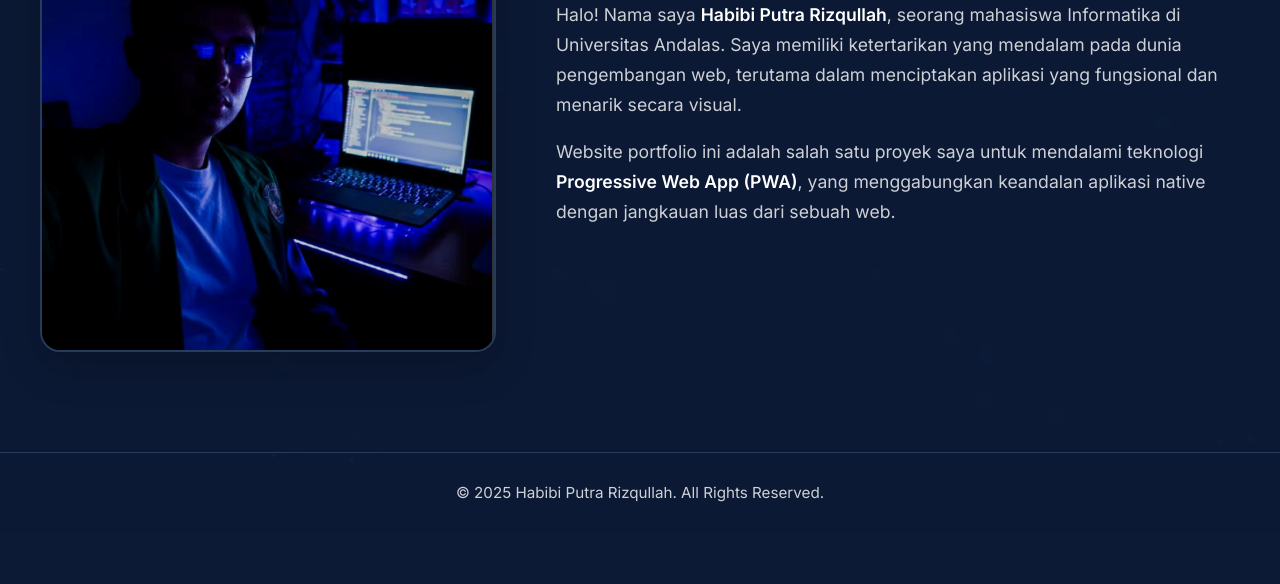
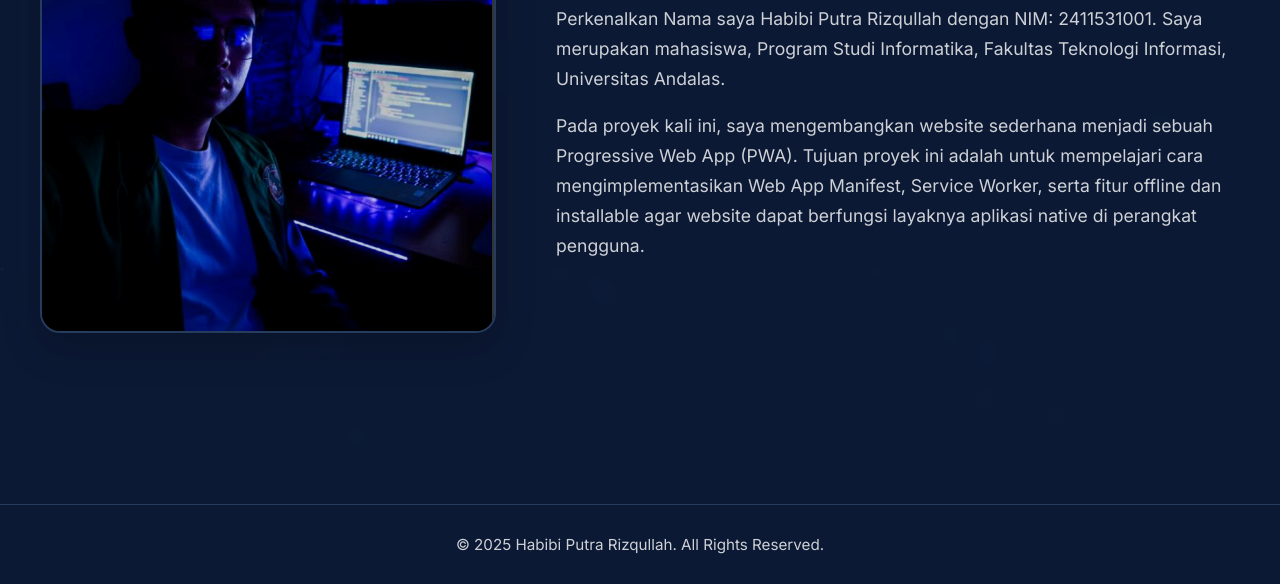
Before and after one commit to habibiputrar/2411531001_Tugas_DesainWeb, a plain HTML site: page about.html in a window 1280 px wide. Shown: the part 296-880 px from the top of the page. Before the commit the page ends 828 px from the top, so only its background shows below. Drawn offline with Linux system fonts and the light colour scheme.

Commit message:
Update about.html

```diff
--- a/about.html
+++ b/about.html
@@ -39,20 +39,20 @@
     </nav>
 
     <main>
-        <section id="about" class="section-padding">
+        <section id="about" class="section-padding" style="min-height: 100vh; display: flex; align-items: center;">
             <div class="container">
-                <h2 class="section-title">Tentang Saya</h2>
                 <div class="about-grid">
                     <div class="about-image-container">
-                        <img src="Aboutme.jpg" alt="Foto Habibi Putra Rizqullah"
-                             onerror="this.style.display='none'; this.parentElement.innerHTML='<div style=\'display:flex;align-items:center;justify-content:center;height:100%;color:rgba(255,255,255,0.7);font-weight:600;background:var(--card-bg);\'>📷 Foto</div>'">
+                        <img src="Aboutme.jpg" alt="Habibi Putra Rizqullah"
+                             onerror="this.style.display='none'; this.parentElement.innerHTML='<div style=\'display:flex;align-items:center;justify-content:center;height:200px;color:rgba(255,255,255,0.7);font-weight:600;\'>📷 About Me</div>'">
                     </div>
                     <div class="about-text-content">
+                        <h2 class="section-title">Tentang Saya</h2>
                         <p>
-                            Halo! Nama saya <strong>Habibi Putra Rizqullah</strong>, seorang mahasiswa Informatika di Universitas Andalas. Saya memiliki ketertarikan yang mendalam pada dunia pengembangan web, terutama dalam menciptakan aplikasi yang fungsional dan menarik secara visual.
+                           Perkenalkan Nama saya Habibi Putra Rizqullah dengan NIM: 2411531001. Saya merupakan mahasiswa, Program Studi Informatika, Fakultas Teknologi Informasi, Universitas Andalas.
                         </p>
                         <p>
-                            Website portfolio ini adalah salah satu proyek saya untuk mendalami teknologi <strong>Progressive Web App (PWA)</strong>, yang menggabungkan keandalan aplikasi native dengan jangkauan luas dari sebuah web.
+                        Pada proyek kali ini, saya mengembangkan website sederhana menjadi sebuah Progressive Web App (PWA). Tujuan proyek ini adalah untuk mempelajari cara mengimplementasikan Web App Manifest, Service Worker, serta fitur offline dan installable agar website dapat berfungsi layaknya aplikasi native di perangkat pengguna.
                         </p>
                     </div>
                 </div>
```
